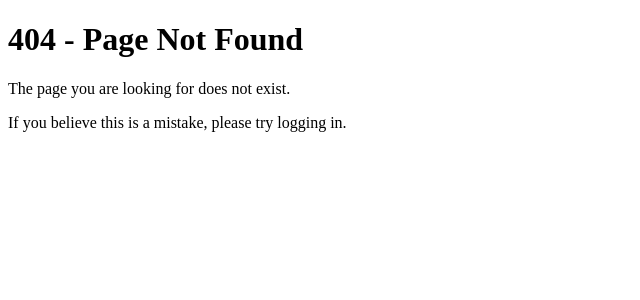
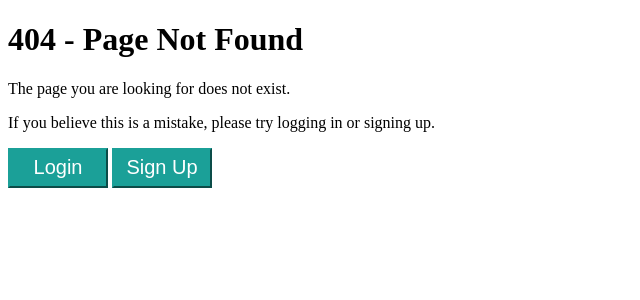
Before and after one commit to Comanice/ComaRea, a Flask app: template website/templates/error404.html in a window 1280 px wide. Shown: the top 300 px of the page, without its empty margins (0-640 px from the left). Run offline with Flask 3, Linux system fonts and the light colour scheme; the template is opened without the code that fills it, so the values that code supplies are empty; parts of the project's set-up code (start-up, migrations or seed data) failed here and were passed over.

Commit message:
update error 404 page

```diff
--- a/main.py
+++ b/main.py
@@ -1,4 +1,4 @@
-from flask import render_template
+from flask import render_template, session
 from website import create_app
 
 
@@ -9,6 +9,7 @@ app = create_app()
 # Invalid URL
 @app.errorhandler(404)
 def page_not_found(error):
+    session['_404_redirect'] = True
     return render_template('error404.html'), 404
 
 
--- a/website/templates/error404.html
+++ b/website/templates/error404.html
@@ -6,8 +6,43 @@
     <title>Page Not Found</title>
 </head>
 <body>
-    <h1>404 - Page Not Found</h1>
-    <p>The page you are looking for does not exist.</p>
-    <p>If you believe this is a mistake, please try logging in.</p>
+<h1>404 - Page Not Found</h1>
+<p>The page you are looking for does not exist.</p>
+<p>If you believe this is a mistake, please try logging in or signing up.</p>
+<style>
+    .btn-custom {
+        background-color: #1BA098;
+        border-color: #1BA098;
+        color: white;
+        width: 100px; /* Adjust the width as needed */
+        height: 40px; /* Adjust the height as needed */
+        font-size: 20px;
+    }
+
+    .btn-custom:hover {
+        background-color: #126d67;
+        color: white;
+    }
+
+    .inline-form {
+        display: inline-block; /* Display forms inline */
+        margin: 0; /* Remove default margin */
+        padding: 0; /* Remove default padding */
+        }
+
+    .button-container {
+    text-align: left; /* Align buttons to the center */
+    }
+</style>
+<div class="button-container">
+    <form method="POST" action="/login" class="inline-form">
+        <input type="hidden" name="_404_redirect" value="1">
+        <button type="submit" class="btn btn-custom">Login</button>
+    </form>
+    <form method="POST" action="/sign-up" class="inline-form">
+        <input type="hidden" name="_404_redirect" value="1">
+        <button type="submit" class="btn btn-custom">Sign Up</button>
+    </form>
+</div>
 </body>
 </html>
```
Also changed, not shown: website/auth.py (+17 -1 lines).
